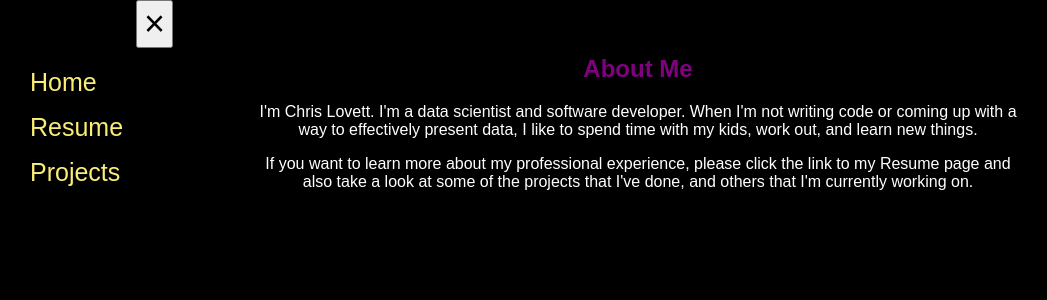
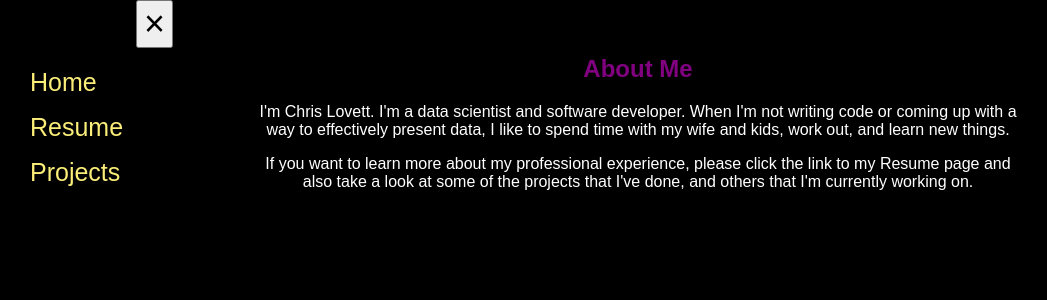
Before and after one commit to clovett02/clovett_website, a Flask app: page / in a window 1280 px wide. Shown: the top 300 px of the page, without its empty margins (2-1049 px from the left). Run offline with Flask 2, Linux system fonts and the light colour scheme.

Commit message:
Added my wife to sentence on Home page.

```diff
--- a/website/templates/Home.html
+++ b/website/templates/Home.html
@@ -5,7 +5,7 @@
     <div>
         <h2>About Me</h2>
         <p>I'm Chris Lovett. I'm a data scientist and software developer. When I'm not writing code or
-            coming up with a way to effectively present data, I like to spend time with my kids, work
+            coming up with a way to effectively present data, I like to spend time with my wife and kids, work
             out, and learn new things.
         </p>
         <p>If you want to learn more about my professional experience, please click the link to my Resume page and also take
--- a/website/templates/Projects.html
+++ b/website/templates/Projects.html
@@ -8,6 +8,8 @@
             personal projects that I've done, and projects that I'm currently working on, will be listed here shortly.
         </p>
 
+
+
     </div>
 
     {% endblock %}
```
